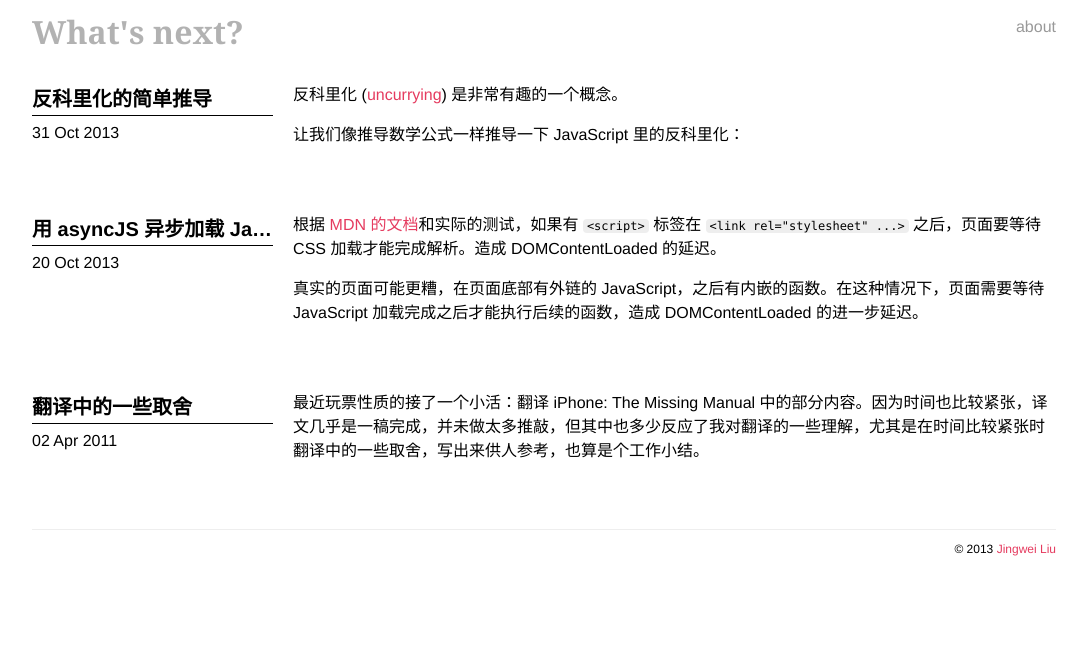
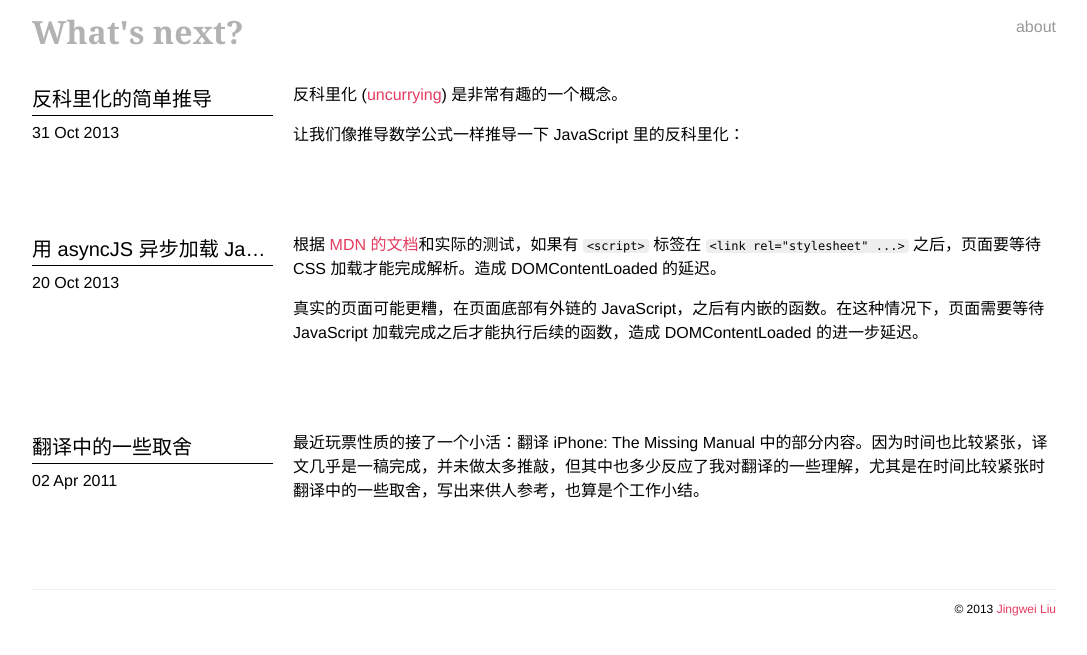
Before and after one commit to th507/blog, a Jekyll site: the page built from index.html, in a window 1280 px wide. Shown: the top 655 px of the page, without its empty margins (96-1183 px from the left). Built offline with Jekyll 4.4.1, drawn with Linux system fonts in a browser that asks for light colours; Markdown is read by kramdown in place of the engine named in the settings.

Commit message:
more subtle title

```diff
--- a/css/main.css
+++ b/css/main.css
@@ -45,7 +45,7 @@ p code {
     border-left: 1px solid #aaa;
     padding-left: 2em;
 }
-.animated, a, .fourth.blurry + .three-fourth p:first-child {
+.animated, a, .leading.blurry + .three-fourth p:first-child {
     -webkit-transform: translate(0px, 0px);
     -moz-transform: translate(0px, 0px);
     -ms-transform: translate(0px, 0px);
@@ -214,7 +214,7 @@ h1, h2, h3, h4, h5, h6, p {
     font-size: 20px;
     line-height: 32px;
     vertical-align: middle;
-    font-weight: bold;
+    font-weight: 200;
     color: black;
     border-bottom: 1px solid black;
 
@@ -279,7 +279,7 @@ h1, h2, h3, h4, h5, h6, p {
     border-bottom: 1px solid crimson;
 }
 .post .clear {
-    height: 50px;
+    height: 70px;
 }
 
 .standalone {
@@ -287,14 +287,15 @@ h1, h2, h3, h4, h5, h6, p {
     max-width: 960px;
 }
 .standalone .date {
-    font-weight: normal;
+    color: #999;
+    font-weight: 400;
     text-align: left;
     margin-bottom: 1em;
 }
 .standalone h2 {
     font-size: 1.5em;
     font-weight: 200;
-    margin: 1.5em 0 0.5em;
+    margin: 1.5em 0 0;
 }
 .standalone h2:first-child {
     font-weight: 600;
```
